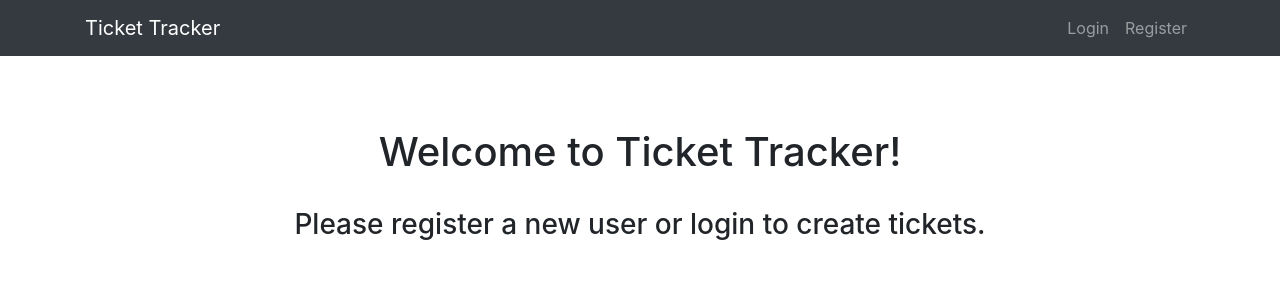
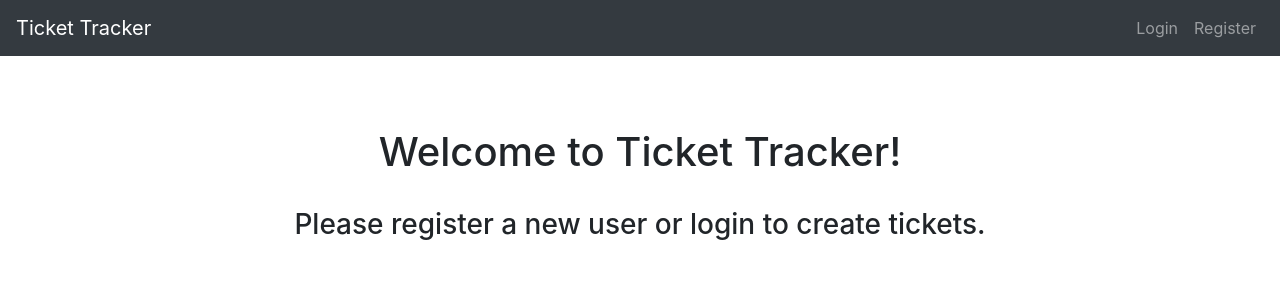
Before and after one commit to smkattoula/MERN-Ticket-Tracker, a React (Create React App) app in the folder client/: page / in a window 1280 px wide. Shown: the top 300 px of the page. Built offline with nearby package versions, Linux system fonts and the light colour scheme; no server answers.

Commit message:
change navbar spacing

```diff
--- a/client/src/components/AppNavBar.js
+++ b/client/src/components/AppNavBar.js
@@ -1,14 +1,7 @@
 import React, { Component } from "react";
 import AuthOptions from "./AuthOptions";
 
-import {
-  Collapse,
-  Navbar,
-  NavbarToggler,
-  NavbarBrand,
-  Nav,
-  Container,
-} from "reactstrap";
+import { Collapse, Navbar, NavbarToggler, NavbarBrand, Nav } from "reactstrap";
 
 class AppNavBar extends Component {
   state = {
@@ -25,7 +18,6 @@ class AppNavBar extends Component {
     return (
       <div>
         <Navbar color="dark" dark expand="sm" className="mb-5 navbar">
-          <Container>
           <NavbarBrand href="/">Ticket Tracker</NavbarBrand>
           <NavbarToggler onClick={this.toggle} />
           <Collapse isOpen={this.state.isOpen} navbar>
@@ -33,7 +25,6 @@ class AppNavBar extends Component {
               <AuthOptions />
             </Nav>
           </Collapse>
-          </Container>
         </Navbar>
       </div>
     );
```
Also changed, not shown: 1 other file (tests, documents, lock files or other folders). Lines whose indentation alone changed are shown as unchanged.
